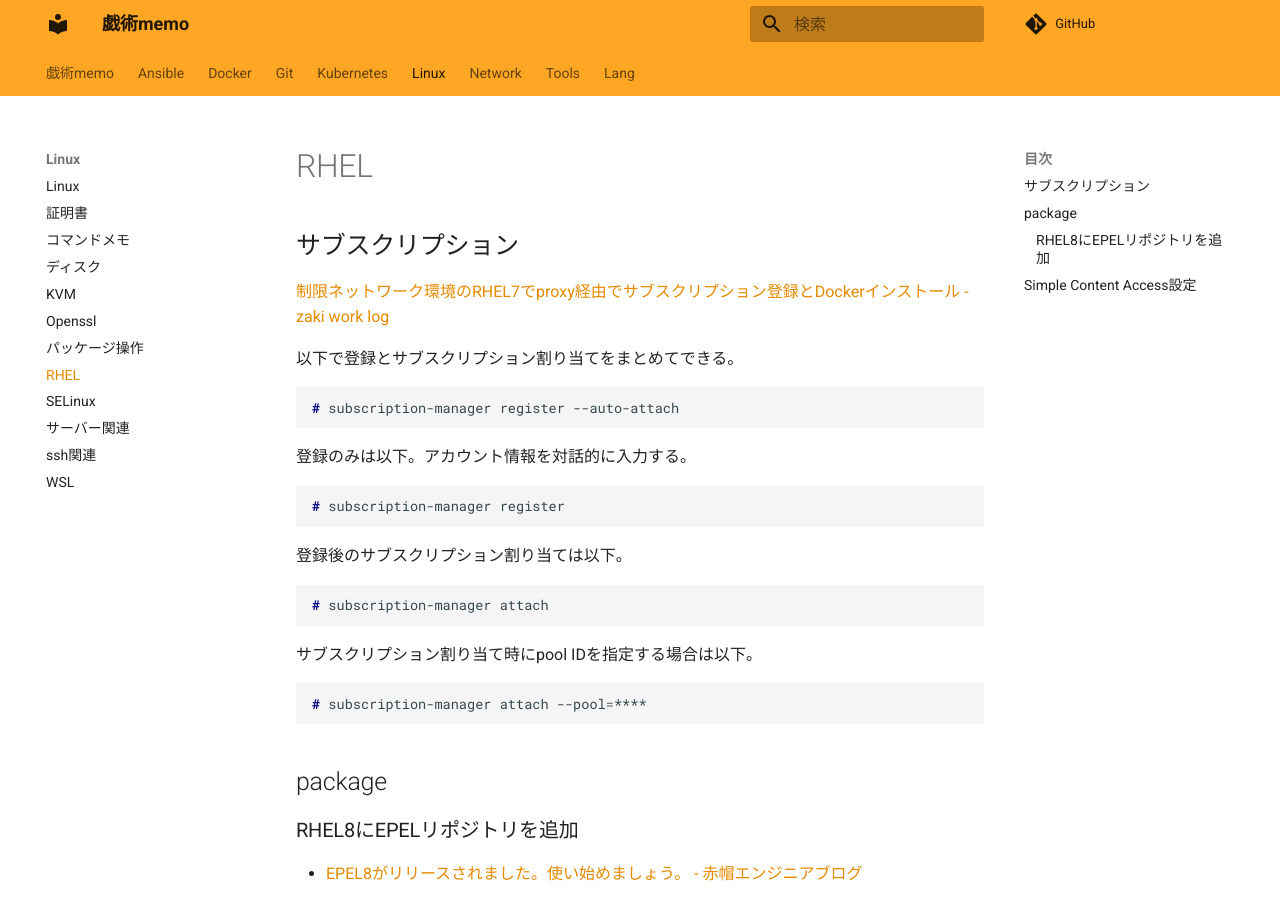
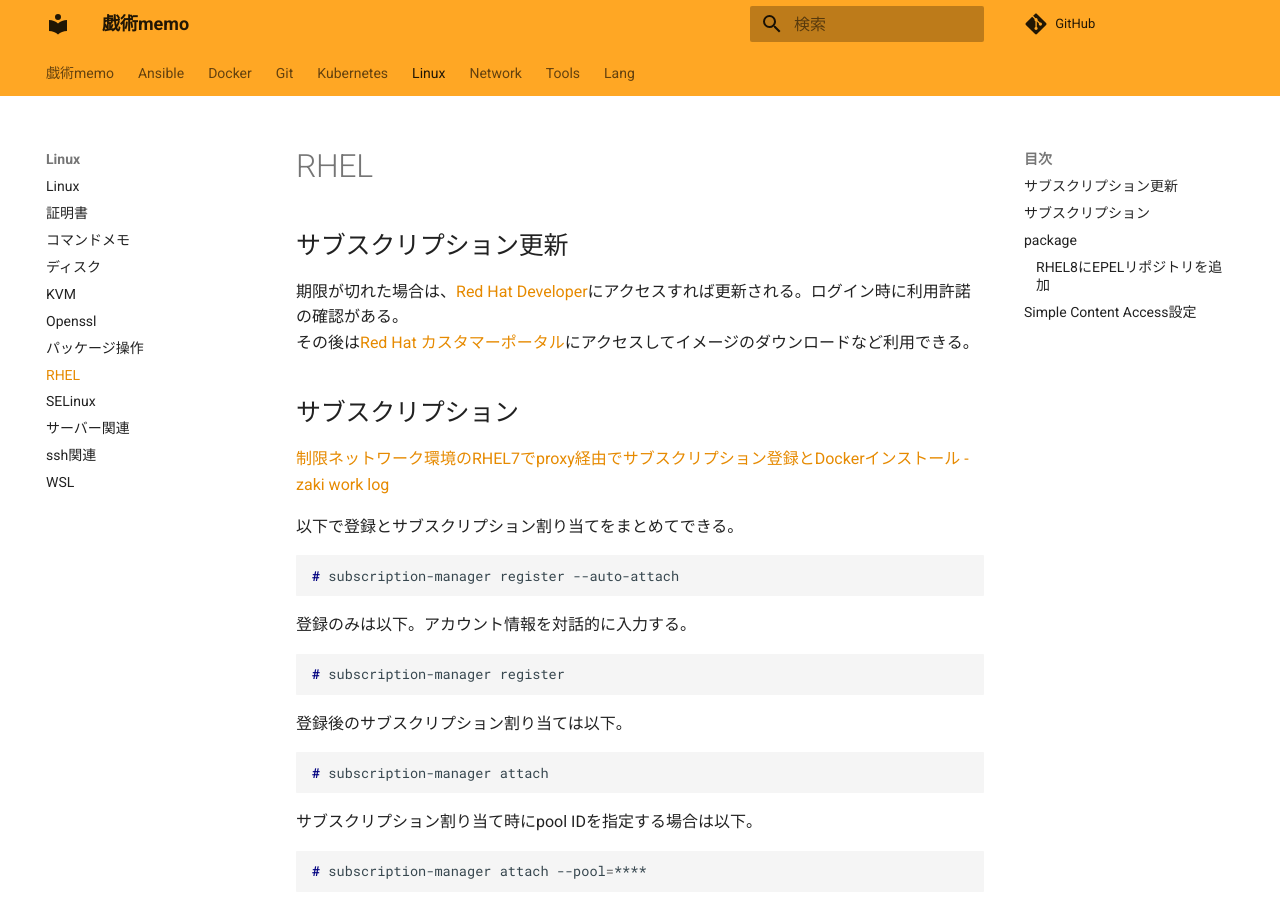
Before and after one commit to zaki-lknr/docs, an MkDocs documentation site: the page built from docs/Linux/rhel.md, in a window 1280 px wide and 900 px high. Built offline with MkDocs 1.6.1 and Material for MkDocs 9.7.7, drawn with Linux system fonts in a browser that asks for light colours; comment, search, counter and statistics services are not loaded.

Commit message:
add: linux/rhel: Red Hat Developerのサブスクリプション更新

```diff
--- a/docs/Linux/rhel.md
+++ b/docs/Linux/rhel.md
@@ -1,4 +1,9 @@
 # RHEL
+
+## サブスクリプション更新
+
+期限が切れた場合は、[Red Hat Developer](https://developers.redhat.com/)にアクセスすれば更新される。ログイン時に利用許諾の確認がある。
+その後は[Red Hat カスタマーポータル](https://access.redhat.com/)にアクセスしてイメージのダウンロードなど利用できる。
 
 ## サブスクリプション
 
```
